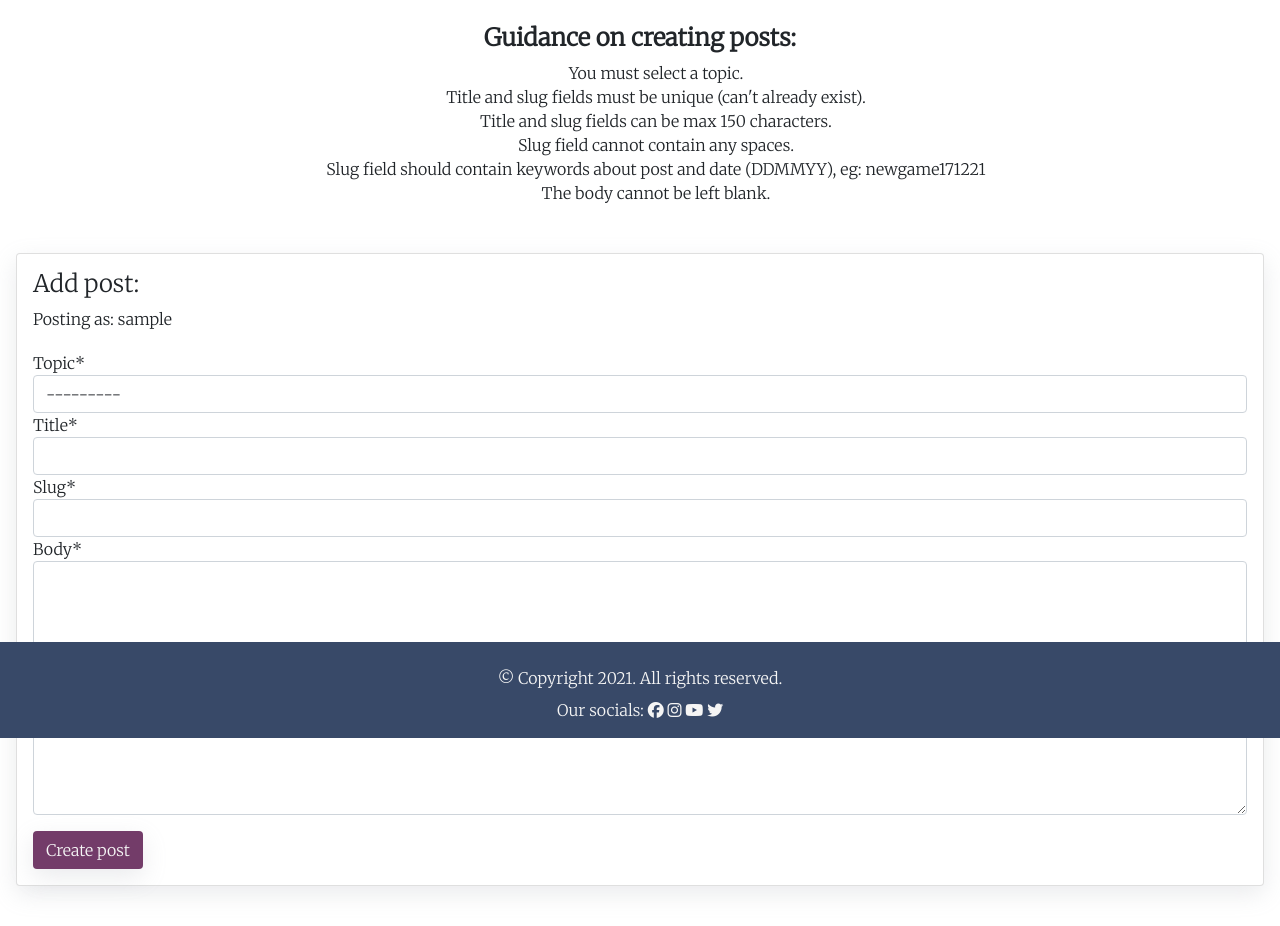
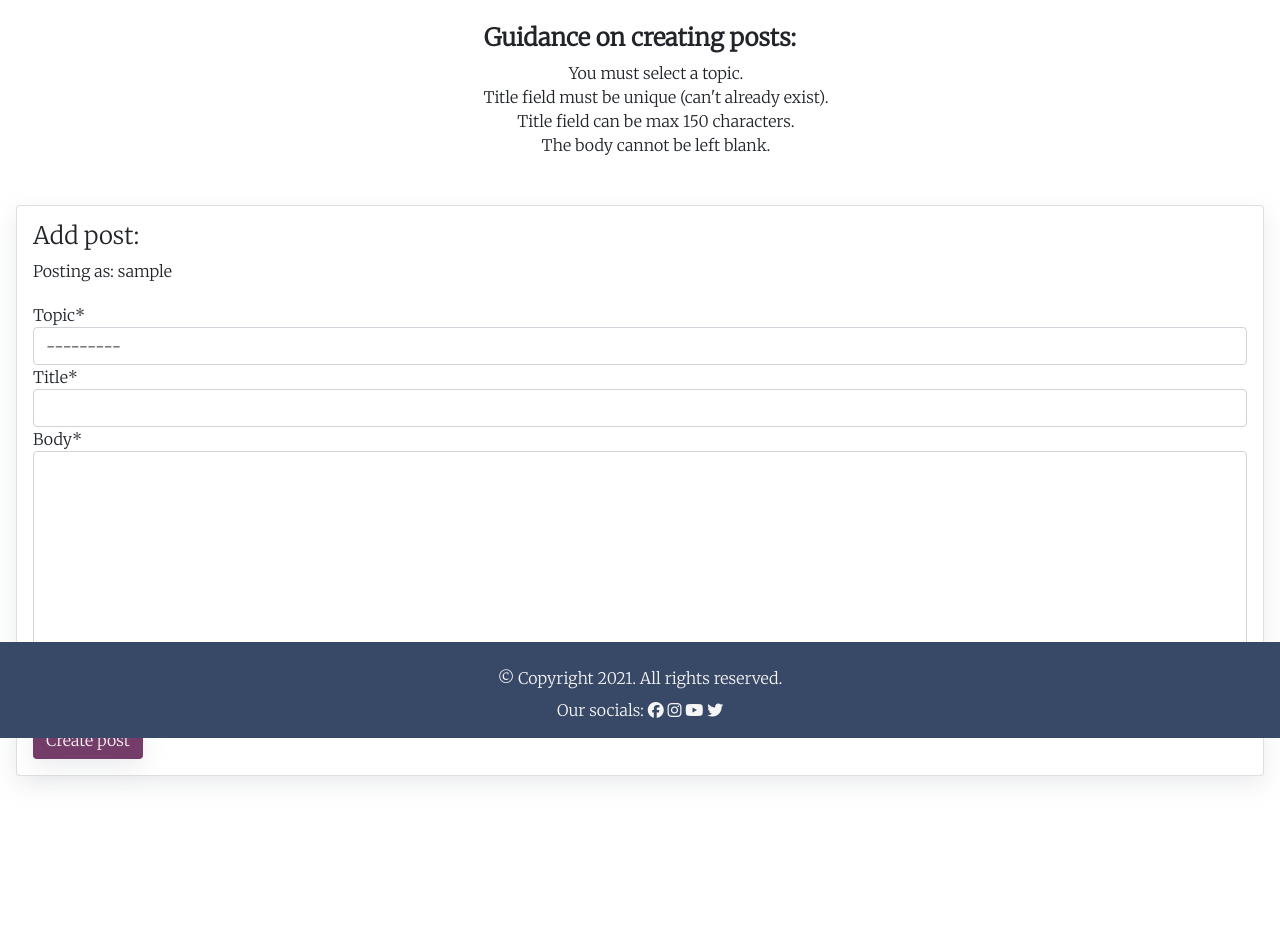
Before and after one commit to domsq/the-gamers-forum, a Django app: page /add-post/ in a window 1280 px wide. Shown: the part 62-988 px from the top of the page. After the commit the page ends 846 px from the top, so only its background shows below. Run offline with Django 3.2, Linux system fonts and the light colour scheme; the visitor is signed in with stand-in values (Sample User, id 1); data that the repository does not hold is empty; some libraries are stand-ins or nearby versions.

Commit message:
Update PostAdd view to auto add slug to new posts

```diff
--- a/forums/forms.py
+++ b/forums/forms.py
@@ -11,4 +11,4 @@ class ReplyForm(forms.ModelForm):
 class PostAddForm(forms.ModelForm):
     class Meta:
         model = Post
-        fields = ('topic', 'title', 'slug', 'body',)
+        fields = ('topic', 'title', 'body',)
--- a/forums/views.py
+++ b/forums/views.py
@@ -1,3 +1,5 @@
+import random
+import string
 from django.shortcuts import render, get_object_or_404
 from django.views import generic, View
 from django.contrib import messages
@@ -92,10 +94,14 @@ class PostAdd(View):
 
     def post(self, request, *args, **kwargs):
 
+        letterstr = string.ascii_lowercase
+        slugval = ''.join(random.choice(letterstr) for i in range(6))
+
         post_add_form = PostAddForm(data=request.POST)
 
         if post_add_form.is_valid():
             post_add_form.instance.creator = request.user
+            post_add_form.instance.slug = slugval
             post_add_form.save()
             messages.add_message(request, messages.SUCCESS,
                                  'Post successfully added!')
--- a/templates/add_post.html
+++ b/templates/add_post.html
@@ -7,10 +7,8 @@
 <h4 class="text-center my-2"><strong>Guidance on creating posts:</strong></h4>
 <ul class="text-center list-style-none">
     <li>You must select a topic.</li>
-    <li>Title and slug fields must be unique (can't already exist).</li>
-    <li>Title and slug fields can be max 150 characters.</li>
-    <li>Slug field cannot contain any spaces.</li>
-    <li>Slug field should contain keywords about post and date (DDMMYY), eg: newgame171221</li>
+    <li>Title field must be unique (can't already exist).</li>
+    <li>Title field can be max 150 characters.</li>
     <li>The body cannot be left blank.</li>
 </ul>
 
--- a/templates/index.html
+++ b/templates/index.html
@@ -28,7 +28,7 @@
             <div class="row">
                 <div class="col-lg-8 mx-auto">
                     {% for post in posts %}
-                    {% if forloop.counter <= 4 %}
+                    {% if forloop.counter <= 6 %}
                     <div class="card mb-2">
                         <a href="{% url 'post_detail' post.slug %}">
                             <h5 class="card-header dark-font"><strong>{{ post.title }}</strong></h5>
```
